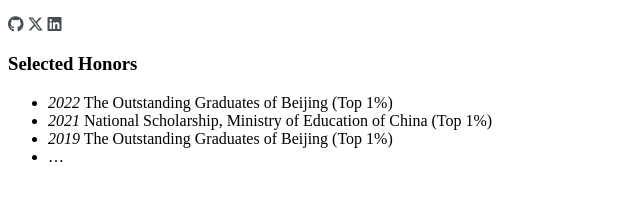
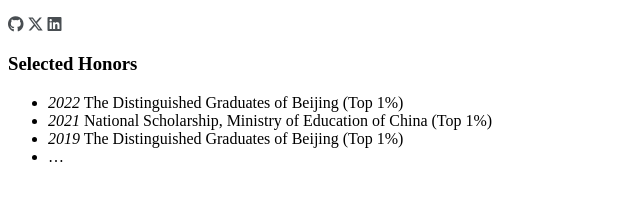
Before and after one commit to ruizhaocv/ruizhaocv.github.io, a Jekyll site: the page built from _pages/includes/honers.md, in a window 1280 px wide. Shown: the part 375-576 px from the top of the page, without its empty margins (0-640 px from the left). Built offline with Jekyll 4.4.1, drawn with Linux system fonts in a browser that asks for light colours; nearby versions of some CDN libraries; some web fonts are replaced; our own code applies the rules of GitHub Pages for plain Markdown files; a style sheet for code colours, icons or effects is not loaded.

Commit message:
Update honers.md

```diff
--- a/_pages/includes/honers.md
+++ b/_pages/includes/honers.md
@@ -1,6 +1,6 @@
 
 # Selected Honors
-- *2022* The Outstanding Graduates of Beijing (Top 1%)
+- *2022* The Distinguished Graduates of Beijing (Top 1%)
 - *2021* National Scholarship, Ministry of Education of China (Top 1%)
-- *2019* The Outstanding Graduates of Beijing (Top 1%)
+- *2019* The Distinguished Graduates of Beijing (Top 1%)
 - ...
```
